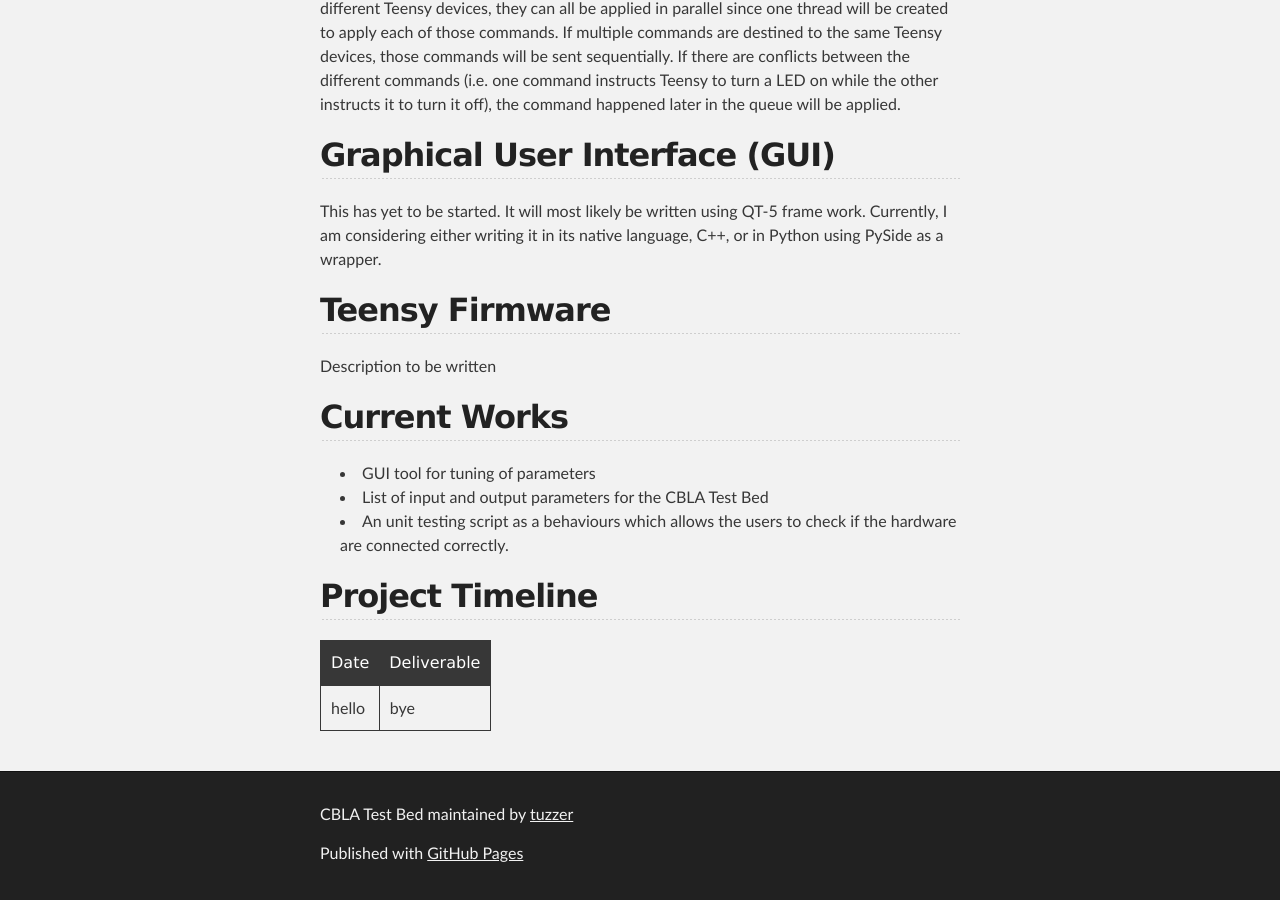
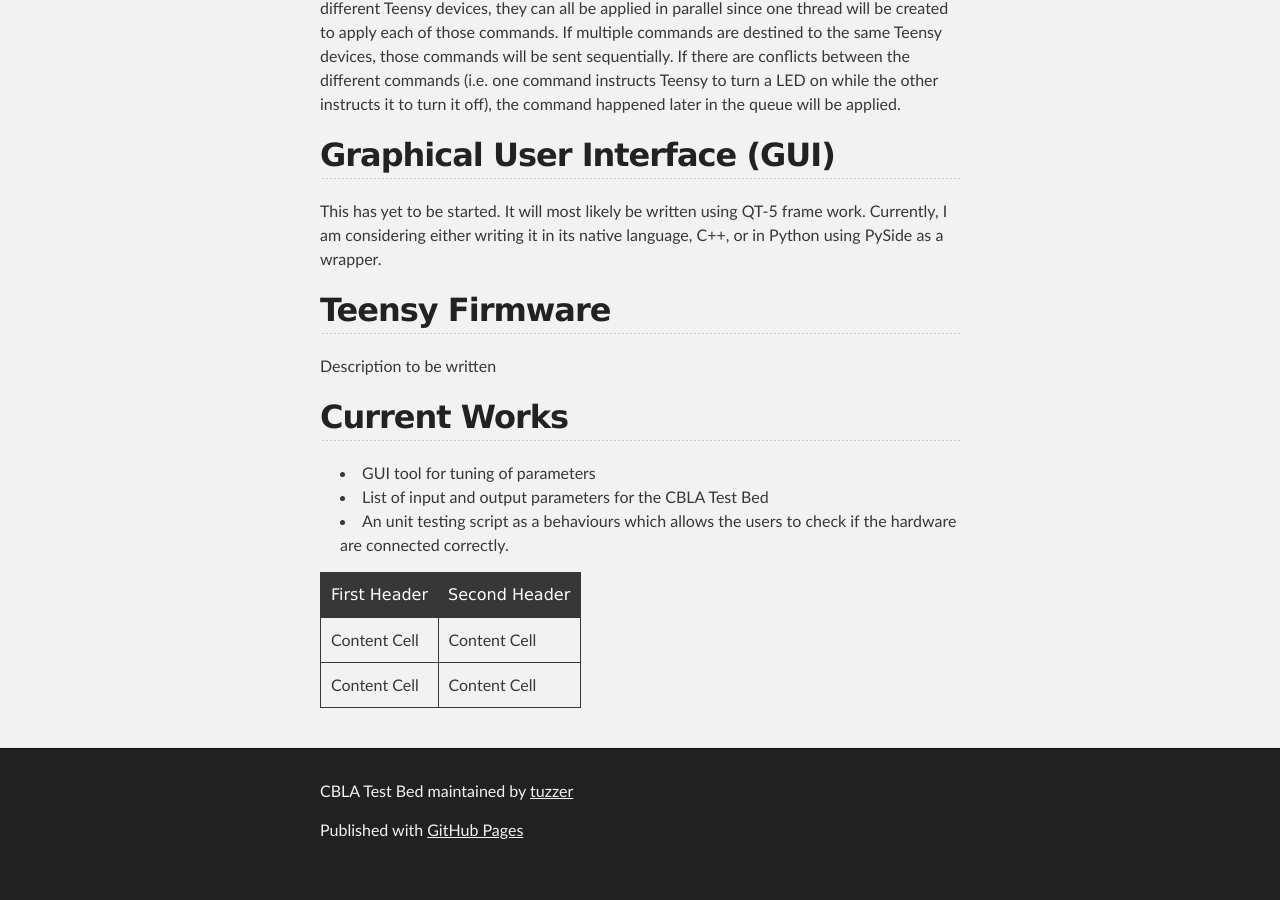
Before and after one commit to MattChanTK/Hylozoic-Series-3, a Jekyll site: the page built from index.md, in a window 1280 px wide and 900 px high, scrolled down 3577 px. Built offline with Jekyll 4.4.1, drawn with Linux system fonts in a browser that asks for light colours; Markdown is read by kramdown in place of the engine named in the settings; after the commit the page ends 4454 px from its top, so only the background shows below that.

Commit message:
added their example for test

```diff
--- a/index.md
+++ b/index.md
@@ -92,9 +92,8 @@ Description to be written
 * List of input and output parameters for the CBLA Test Bed
 * An unit testing script as a behaviours which allows the users to check if the hardware are connected correctly.
 
-## Project Timeline
 
-
-|Date					| Deliverable|
-| --------------------- | ------------- |
-|hello					| bye|
+First Header  | Second Header
+------------- | -------------
+Content Cell  | Content Cell
+Content Cell  | Content Cell
```
